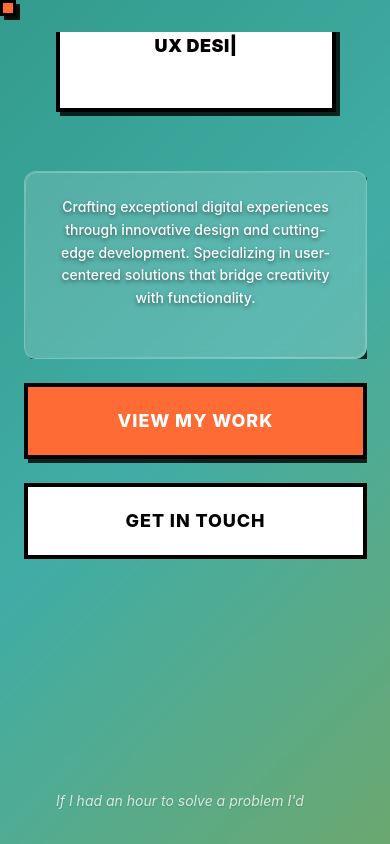
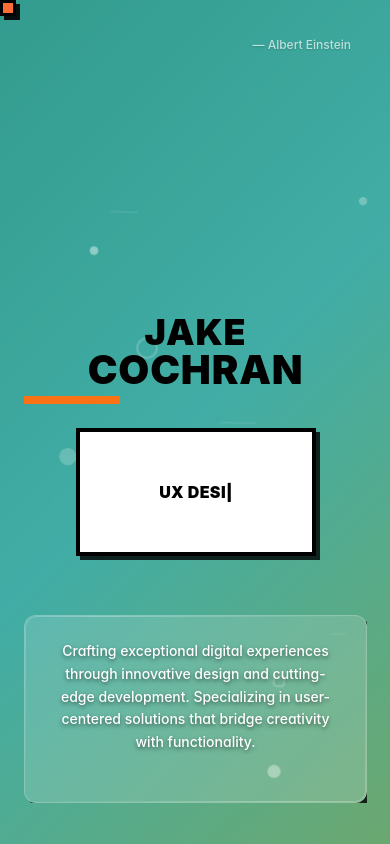
Before and after one commit to jecochran-0/JakeCPortfolio, a Next.js app: page / in a window 390 px wide. Shown: the top 844 px of the page. Built offline with nearby package versions, Linux system fonts and the light colour scheme.

Commit message:
feat(mobile-hero): enhance mobile hero section to match desktop impressiveness - add mobile-specific animated elements, improve typography scaling, optimize spacing, and add visual interest with floating shapes and geometric accents

```diff
--- a/app/components/Hero.js
+++ b/app/components/Hero.js
@@ -244,14 +244,14 @@ export default function Hero() {
                   initial={{ opacity: 0, y: 30 }}
                   animate={{ opacity: 1, y: 0 }}
                   transition={{ duration: 0.6, delay: 0.1 }}
-                  className="mb-16 sm:mb-20 lg:mb-24 xl:mb-28 hero-spacing mt-8 sm:mt-12 lg:mt-16 xl:mt-20"
+                  className="mb-8 sm:mb-12 lg:mb-24 xl:mb-28 hero-spacing mt-4 sm:mt-8 lg:mt-16 xl:mt-20"
                 >
                   <h1
-                    className="hero-name text-5xl xs:text-6xl sm:text-7xl md:text-8xl lg:text-9xl xl:text-[10rem] 2xl:text-[11rem] leading-tight tracking-wide"
+                    className="hero-name text-4xl xs:text-5xl sm:text-6xl md:text-7xl lg:text-8xl xl:text-9xl 2xl:text-[10rem] leading-tight tracking-wide"
                     style={{ letterSpacing: "0.04em" }}
                   >
                     <span
-                      className="text-black block sm:inline text-4xl xs:text-5xl sm:text-6xl md:text-7xl lg:text-8xl xl:text-9xl 2xl:text-[9rem]"
+                      className="text-black block sm:inline text-3xl xs:text-4xl sm:text-5xl md:text-6xl lg:text-7xl xl:text-8xl 2xl:text-[9rem]"
                       style={{ WebkitTextFillColor: "black", color: "black" }}
                     >
                       JAKE
@@ -266,7 +266,7 @@ export default function Hero() {
                   </h1>
                   {/* Accent underline */}
                   <div
-                    className="h-2 sm:h-3 bg-orange-500 w-32 sm:w-48 lg:w-64 mt-2 lg:mt-4 shadow-brutal"
+                    className="h-2 sm:h-3 bg-orange-500 w-24 sm:w-32 lg:w-48 xl:w-64 mt-2 lg:mt-4 shadow-brutal"
                     style={{ boxShadow: "8px 8px 0px rgba(0, 0, 0, 0.9)" }}
                   />
                 </motion.div>
@@ -279,10 +279,10 @@ export default function Hero() {
                   className="hero-spacing md:absolute md:-bottom-8 md:left-0 ml-0"
                 >
                   <div
-                    className="card-brutal inline-block px-3 sm:px-4 lg:px-6 xl:px-8 py-2 sm:py-2 lg:py-3 xl:py-4 min-w-[280px] sm:min-w-[320px] lg:min-w-[360px]"
+                    className="card-brutal inline-block px-3 sm:px-4 lg:px-6 xl:px-8 py-2 sm:py-2 lg:py-3 xl:py-4 min-w-[240px] sm:min-w-[280px] lg:min-w-[360px]"
                     style={{ boxShadow: "12px 12px 0px rgba(0, 0, 0, 0.9)" }}
                   >
-                    <h2 className="text-base xs:text-lg sm:text-xl md:text-2xl lg:text-3xl xl:text-title text-black font-black tracking-wide">
+                    <h2 className="text-sm xs:text-base sm:text-lg md:text-xl lg:text-2xl xl:text-3xl text-black font-black tracking-wide">
                       {displayText}
                       {mounted && <span className="animate-pulse">|</span>}
                     </h2>
@@ -295,7 +295,7 @@ export default function Hero() {
                 initial={{ opacity: 0, y: 20 }}
                 animate={{ opacity: 1, y: 0 }}
                 transition={{ duration: 0.6, delay: 0.3 }}
-                className="mb-20 sm:mb-24 lg:mb-28 xl:mb-32 max-w-2xl hero-spacing mx-auto lg:mx-0 ml-0"
+                className="mb-12 sm:mb-16 lg:mb-24 xl:mb-32 max-w-xl sm:max-w-2xl hero-spacing mx-auto lg:mx-0 ml-0"
               >
                 <div
                   className="glass-card hero-glass-card p-4 sm:p-6 lg:p-8"
@@ -327,7 +327,7 @@ export default function Hero() {
                 initial={{ opacity: 0, y: 20 }}
                 animate={{ opacity: 1, y: 0 }}
                 transition={{ duration: 0.6, delay: 0.4 }}
-                className="mb-20 sm:mb-24 lg:mb-28 hero-spacing ml-0"
+                className="mb-12 sm:mb-16 lg:mb-24 xl:mb-28 hero-spacing ml-0"
               >
                 <HeroButtons />
               </motion.div>
@@ -342,7 +342,7 @@ export default function Hero() {
                 transform: "translateZ(0)",
               }}
             >
-              <div className="relative h-64 sm:h-80 md:h-96 lg:h-full min-h-[300px] sm:min-h-[400px] lg:min-h-[500px] xl:min-h-[600px] flex items-center justify-center p-4 sm:p-6 lg:p-8 w-full">
+              <div className="relative h-48 sm:h-64 md:h-80 lg:h-full min-h-[200px] sm:min-h-[300px] lg:min-h-[500px] xl:min-h-[600px] flex items-center justify-center p-4 sm:p-6 lg:p-8 w-full">
                 <motion.div
                   className="w-full max-w-lg mx-auto relative z-10 lg:ml-12"
                   initial={{ opacity: 0, y: 10 }}
@@ -371,6 +371,102 @@ export default function Hero() {
           </div>
         </div>
       </div>
+
+      {/* Mobile-specific animated elements for visual interest */}
+      {isMobile && (
+        <div className="absolute inset-0 pointer-events-none mobile-animated-elements">
+          {/* Mobile floating shapes */}
+          {[...Array(6)].map((_, i) => (
+            <motion.div
+              key={`mobile-${i}`}
+              className={`absolute rounded-full ${
+                i % 3 === 0
+                  ? "w-3 h-3 bg-white/60"
+                  : i % 3 === 1
+                  ? "w-2 h-2 bg-white/80"
+                  : "w-4 h-4 bg-white/40"
+              }`}
+              style={{
+                left: `${(i * 23) % 100}%`,
+                top: `${(i * 31) % 100}%`,
+                willChange: "transform, opacity",
+                transform: "translateZ(0)",
+                zIndex: (i % 2) + 1,
+              }}
+              animate={{
+                y: [0, -20, 0],
+                x: [0, (i % 3) - 1, 0],
+                opacity: [0.3, 0.8, 0.3],
+                scale: [1, 1.1, 1],
+              }}
+              transition={{
+                duration: 8 + (i % 4),
+                repeat: Infinity,
+                ease: "easeInOut",
+                delay: (i % 2) * 0.5,
+              }}
+            />
+          ))}
+
+          {/* Mobile accent lines */}
+          {[...Array(4)].map((_, i) => (
+            <motion.div
+              key={`mobile-line-${i}`}
+              className="absolute bg-white/30"
+              style={{
+                left: `${(i * 28) % 100}%`,
+                top: `${(i * 25) % 100}%`,
+                width: `${20 + (i % 3) * 10}px`,
+                height: "2px",
+                willChange: "transform, opacity",
+                transform: "translateZ(0)",
+                zIndex: 1,
+              }}
+              animate={{
+                opacity: [0.2, 0.6, 0.2],
+                scaleX: [0.8, 1.2, 0.8],
+                rotate: [0, 5, 0],
+              }}
+              transition={{
+                duration: 6 + (i % 3),
+                repeat: Infinity,
+                ease: "easeInOut",
+                delay: (i % 2) * 0.8,
+              }}
+            />
+          ))}
+
+          {/* Mobile geometric accents */}
+          {[...Array(3)].map((_, i) => (
+            <motion.div
+              key={`mobile-geo-${i}`}
+              className={`absolute border-2 border-white/40 ${
+                i % 2 === 0 ? "rounded-sm" : "rounded-full"
+              }`}
+              style={{
+                left: `${(i * 35) % 100}%`,
+                top: `${(i * 40) % 100}%`,
+                width: `${12 + (i % 2) * 8}px`,
+                height: `${12 + (i % 2) * 8}px`,
+                willChange: "transform, opacity",
+                transform: "translateZ(0)",
+                zIndex: 1,
+              }}
+              animate={{
+                opacity: [0.3, 0.7, 0.3],
+                scale: [0.9, 1.1, 0.9],
+                rotate: [0, 90, 180, 270],
+              }}
+              transition={{
+                duration: 10 + (i % 4),
+                repeat: Infinity,
+                ease: "linear",
+                delay: (i % 3) * 1.2,
+              }}
+            />
+          ))}
+        </div>
+      )}
 
       {/* Floating elements - desktop only */}
       {!isMobile && (
@@ -401,9 +497,10 @@ export default function Hero() {
                 scale: [1, 1.2, 1],
               }}
               transition={{
-                duration: 6 + i,
+                duration: 12 + (i % 6),
                 repeat: Infinity,
                 ease: "easeInOut",
+                delay: (parseFloat(i) % 3) * 0.2,
               }}
             />
           ))}
--- a/app/globals.css
+++ b/app/globals.css
@@ -2202,148 +2202,95 @@ a:hover {
   font-weight: 900;
 }
 
-/* Mobile-specific performance optimizations */
+/* Mobile-specific hero optimizations */
 @media (max-width: 768px) {
-  /* Optimize animations for mobile */
-  * {
-    -webkit-transform: translateZ(0);
-    transform: translateZ(0);
-    -webkit-backface-visibility: hidden;
-    backface-visibility: hidden;
-    -webkit-perspective: 1000px;
-    perspective: 1000px;
-  }
-
-  /* Reduce motion for better mobile performance */
-  .mobile-transition * {
-    transition-duration: 0.2s !important;
-    animation-duration: 0.2s !important;
-  }
-
-  /* Optimize transform animations */
-  .mobile-transition [data-motion] {
-    will-change: transform, opacity;
-    contain: layout paint;
-  }
-
-  /* Disable complex effects on mobile */
-  .mobile-transition .shine-effect,
-  .mobile-transition .particle-effect {
-    display: none !important;
-  }
-
-  /* Mobile navigation specific styles */
-  .mobile-nav-button {
-    background: black !important;
-    border: 4px solid white !important;
-    color: white !important;
-    box-shadow: 8px 8px 0px rgba(0, 0, 0, 0.85) !important;
-  }
-
-  .mobile-nav-button:hover {
-    transform: translate(-2px, -2px) !important;
-    box-shadow: 12px 12px 0px rgba(0, 0, 0, 0.9) !important;
-  }
-
-  /* Ensure mobile menu has proper contrast */
-  .mobile-menu-content {
-    background: white !important;
-    border-left: 4px solid black !important;
-    box-shadow: 8px 8px 0px rgba(0, 0, 0, 0.85) !important;
-  }
-
-  .mobile-menu-header {
-    background: #ff6b35 !important;
-    border-bottom: 4px solid black !important;
-  }
-
-  .mobile-menu-footer {
-    background: #f3f4f6 !important;
-    border-top: 4px solid black !important;
-  }
-
-  /* Mobile nav items styling */
-  .mobile-nav-item {
-    border: 4px solid black !important;
-    box-shadow: 8px 8px 0px rgba(0, 0, 0, 0.85) !important;
-    background: white !important;
-    color: black !important;
-    transition: all 0.2s ease-in-out !important;
-  }
-
-  .mobile-nav-item:hover {
-    transform: translate(-4px, -4px) !important;
-    box-shadow: 12px 12px 0px rgba(0, 0, 0, 0.9) !important;
-    background: #f9fafb !important;
-  }
-
-  .mobile-nav-item.active {
-    background: #ff6b35 !important;
-    box-shadow: 16px 16px 0px rgba(0, 0, 0, 0.85) !important;
-  }
-
-  /* Icon container styling */
-  .mobile-nav-item .icon-container {
-    background: white !important;
-    border: 2px solid black !important;
-    width: 40px !important;
-    height: 40px !important;
-    display: flex !important;
-    align-items: center !important;
-    justify-content: center !important;
-    border-radius: 2px !important;
-  }
-
-  .mobile-nav-item.active .icon-container {
-    background: black !important;
-    border: 2px solid black !important;
-  }
-
-  /* Ensure consistent text styling */
-  .mobile-nav-item span {
-    font-weight: 900 !important;
-    letter-spacing: 0.1em !important;
-    text-transform: uppercase !important;
-  }
-
-  /* Mobile menu spacing and layout */
-  .mobile-menu-content {
-    padding: 0 !important;
-  }
-
-  .mobile-menu-content nav {
-    padding: 1rem 1.5rem !important;
-    gap: 0.75rem !important;
-  }
-
-  .mobile-menu-content nav > div {
-    margin-bottom: 0.75rem !important;
-  }
-
-  .mobile-menu-content nav > div:last-child {
-    margin-bottom: 0 !important;
-  }
-
-  /* Header and footer styling */
-  .mobile-menu-header,
-  .mobile-menu-footer {
-    padding: 1rem 1.5rem !important;
-  }
-
-  .mobile-menu-header h2 {
-    font-weight: 900 !important;
-    letter-spacing: 0.1em !important;
-  }
-
-  .mobile-menu-footer p {
-    font-weight: 900 !important;
-    letter-spacing: 0.1em !important;
-  }
-
-  /* Decorative elements */
-  .mobile-menu-header .decorative-square,
-  .mobile-menu-footer .decorative-square {
-    box-shadow: 4px 4px 0px rgba(0, 0, 0, 0.85) !important;
-    border-radius: 2px !important;
-  }
-}
+  .hero-name {
+    font-size: clamp(2.5rem, 8vw, 4rem) !important;
+    line-height: 0.9 !important;
+    letter-spacing: 0.02em !important;
+  }
+
+  .hero-spacing {
+    margin-bottom: 1.5rem !important;
+  }
+
+  .hero-glass-card {
+    backdrop-filter: none !important;
+    -webkit-backdrop-filter: none !important;
+    background: rgba(255, 255, 255, 0.15) !important;
+    border: 1px solid rgba(255, 255, 255, 0.2) !important;
+  }
+
+  .card-brutal {
+    transform: translateZ(0) !important;
+    will-change: transform !important;
+  }
+
+  .mobile-animated-elements {
+    opacity: 0.8;
+  }
+
+  /* Ensure mobile hero content is properly spaced */
+  .hero-left-column {
+    padding-top: 2rem !important;
+    padding-bottom: 1rem !important;
+  }
+
+  .hero-right-column {
+    order: -1 !important;
+    margin-bottom: 2rem !important;
+  }
+
+  /* Mobile button optimizations */
+  .btn-brutal {
+    font-size: 0.875rem !important;
+    padding: 0.75rem 1.5rem !important;
+    min-width: 140px !important;
+  }
+
+  /* Mobile quote optimizations */
+  .hero-quote {
+    font-size: 0.875rem !important;
+    line-height: 1.5 !important;
+    padding: 0 1rem !important;
+  }
+
+  .hero-attribution {
+    font-size: 0.75rem !important;
+  }
+}
+
+/* Enhanced mobile hero animations */
+@media (max-width: 768px) {
+  .mobile-animated-elements {
+    animation: fadeIn 0.8s ease-out forwards;
+  }
+
+  @keyframes fadeIn {
+    from {
+      opacity: 0;
+      transform: translateY(20px);
+    }
+    to {
+      opacity: 0.8;
+      transform: translateY(0);
+    }
+  }
+
+  /* Mobile hero entrance animations */
+  .hero-left-column > * {
+    animation: slideUpFade 0.6s ease-out forwards;
+    animation-delay: calc(var(--animation-order, 0) * 0.1s);
+  }
+
+  @keyframes slideUpFade {
+    from {
+      opacity: 0;
+      transform: translateY(30px);
+    }
+    to {
+      opacity: 1;
+      transform: translateY(0);
+    }
+  }
+}
```
